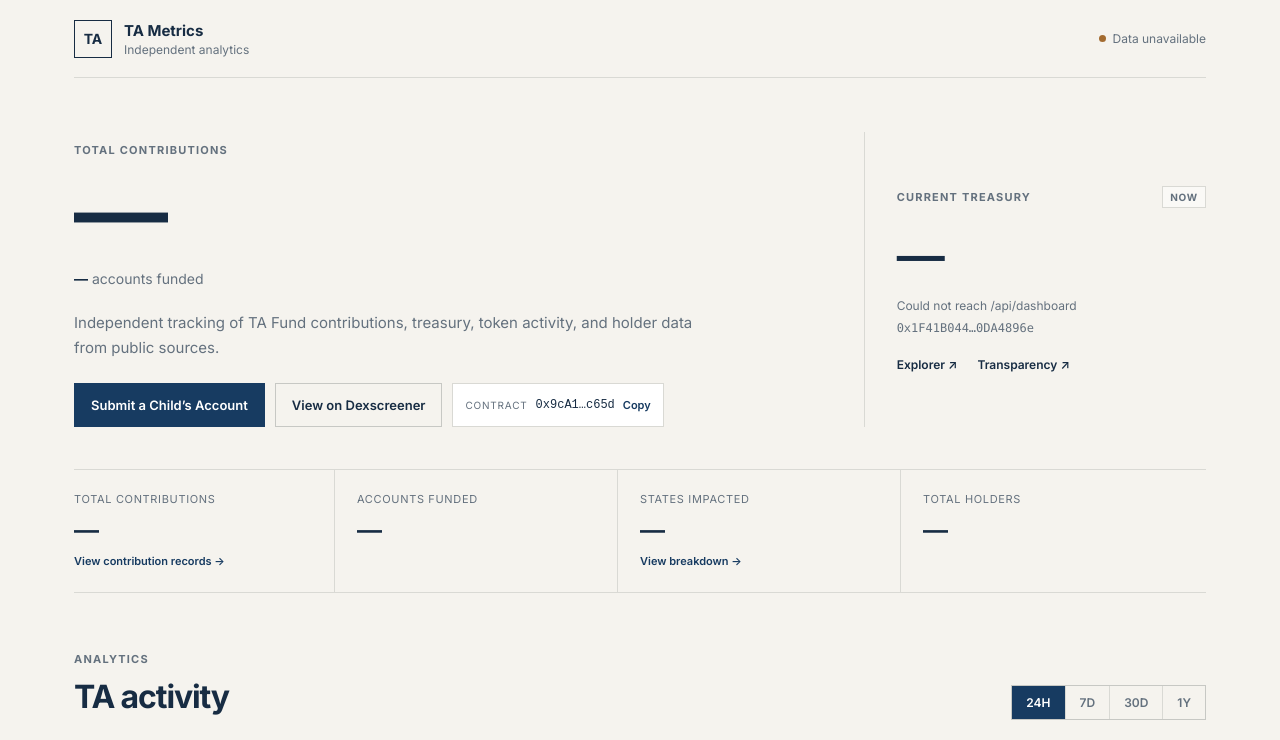
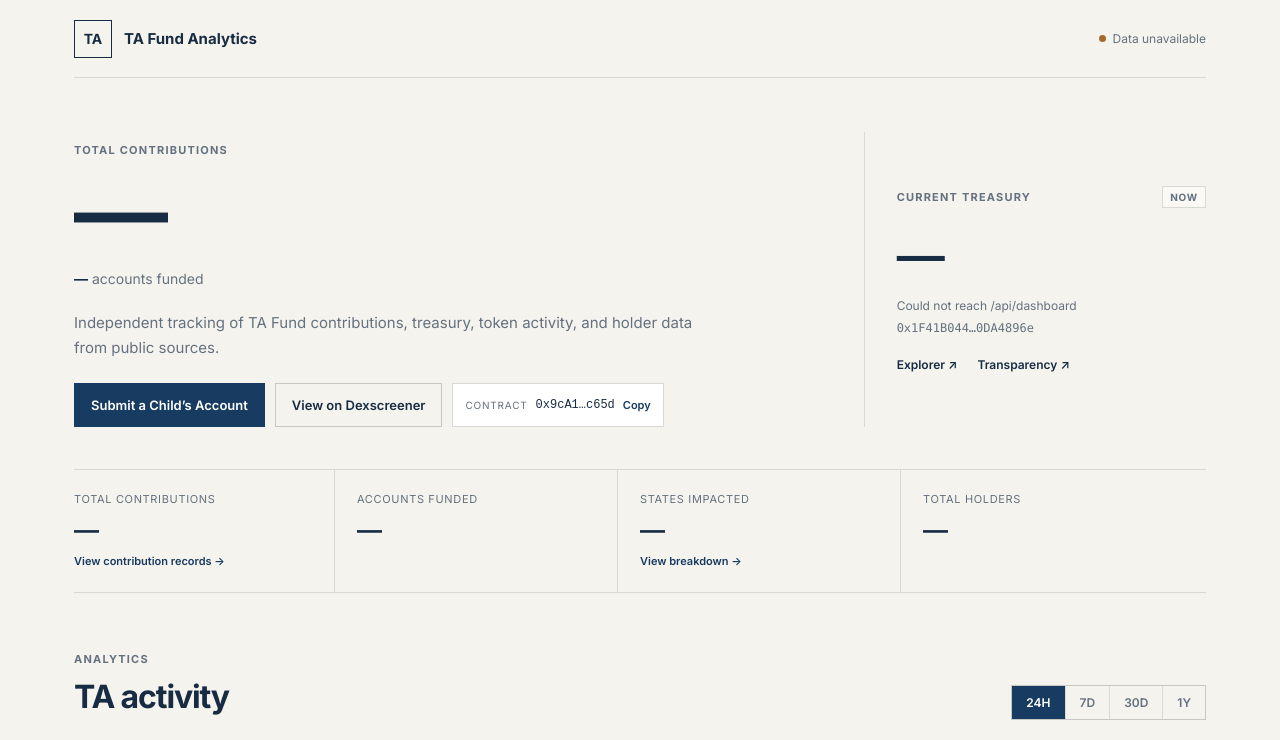
Before and after one commit to 0xCrucible/ta-analytics, a website: page index.html in a window 1280 px wide. Shown: the top 740 px of the page. Drawn offline with Linux system fonts and the light colour scheme; no server answers.

Commit message:
Add files via upload

```diff
--- a/index.html
+++ b/index.html
@@ -16,8 +16,8 @@
       <div class="brand">
         <div class="brand-mark">TA</div>
         <div>
-          <div class="brand-title">TA Metrics</div>
-          <div class="brand-sub">Independent analytics</div>
+          <div class="brand-title">TA Fund Analytics</div>
+
         </div>
       </div>
       <div class="live-pill"><span class="dot"></span><span id="status">Refreshing</span></div>
```
